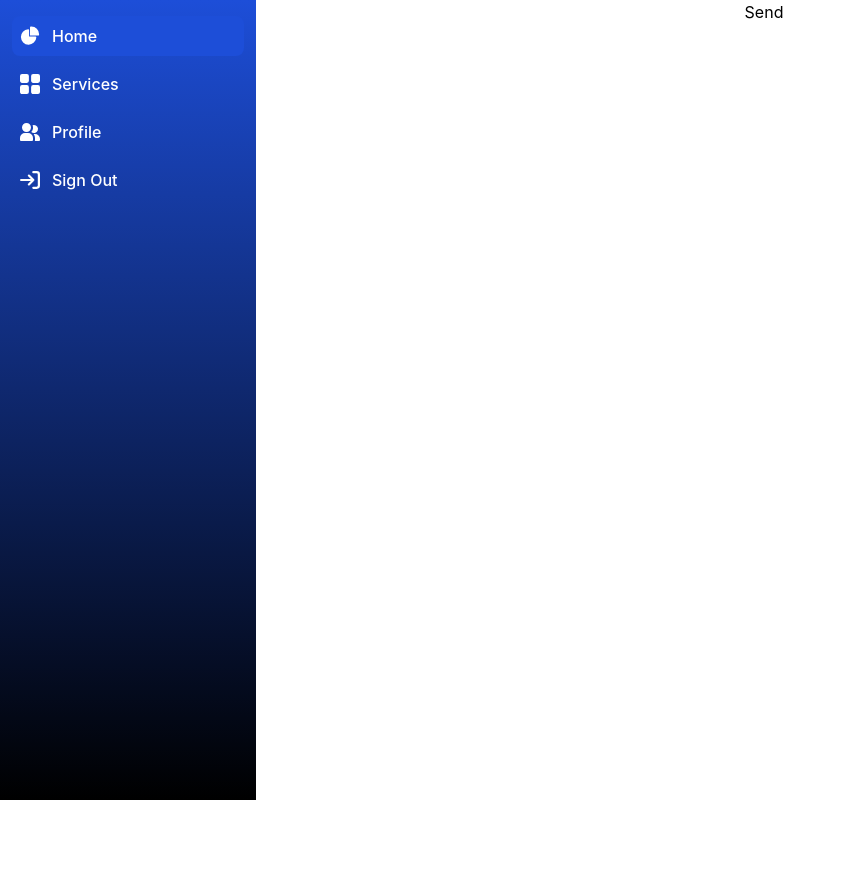
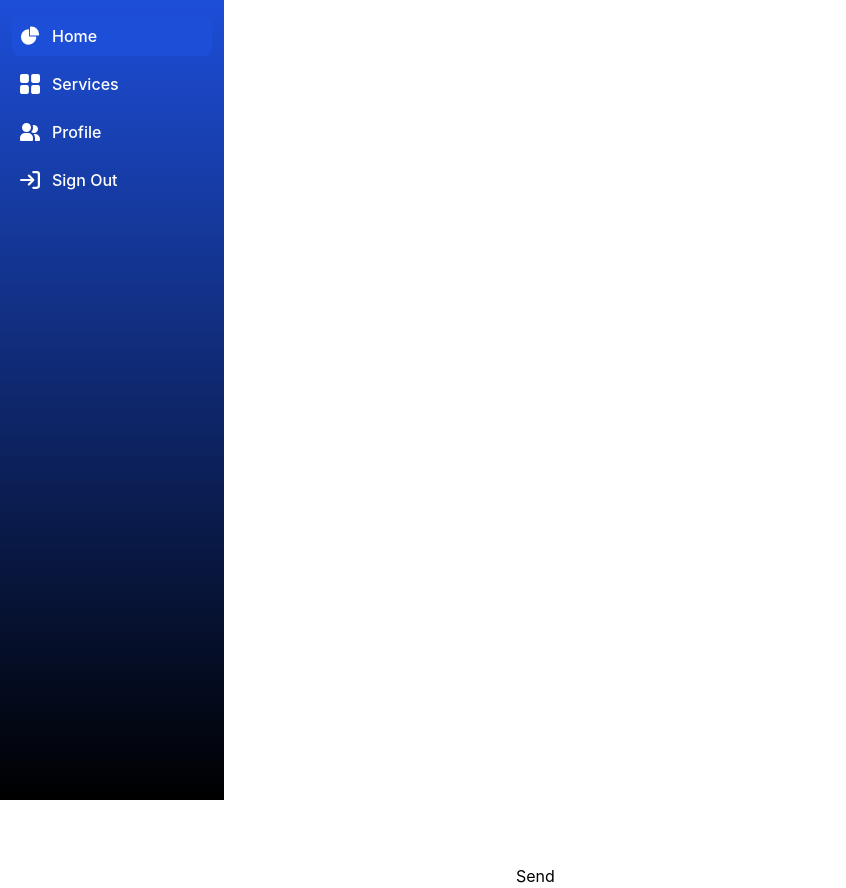
Before and after one commit to MaxVilaRuiz/Revinance---HackUPC-2025, a React (Create React App) app: page /dash/home_ in a window 1280 px wide. Shown: the whole page, without its empty margins (0-846 px from the left). Before the commit the page ends 800 px from the top, so only its background shows below. Built offline with nearby package versions, Linux system fonts and the light colour scheme.

Commit message:
Fix Dash/Home structure

```diff
--- a/src/pages/dash/Home_.jsx
+++ b/src/pages/dash/Home_.jsx
@@ -35,8 +35,8 @@ function Home_() {
 
 
   return (
-    <div>
-      <nav>
+    <div className="flex w-full h-screen justify-center">
+      <nav className="w-[17.5%] h-full">
         <button data-drawer-target="default-sidebar" data-drawer-toggle="default-sidebar" aria-controls="default-sidebar" type="button" class="inline-flex items-center p-2 mt-2 ms-3 text-sm text-gray-500 rounded-lg sm:hidden hover:bg-gray-100">
           <span class="sr-only">Open sidebar</span>
           <svg class="w-6 h-6" aria-hidden="true" fill="currentColor" viewBox="0 0 20 20" xmlns="http://www.w3.org/2000/svg">
@@ -44,7 +44,7 @@ function Home_() {
           </svg>
         </button>
 
-        <aside id="default-sidebar" class="fixed top-0 left-0 z-40 w-64 h-screen transition-transform -translate-x-full sm:translate-x-0" aria-label="Sidebar">
+        <aside id="default-sidebar" class="fixed top-0 left-0 z-40 w-[17.5%] h-screen transition-transform -translate-x-full sm:translate-x-0" aria-label="Sidebar">
           <div class="h-full px-3 py-4 overflow-y-auto bg-gradient-to-b from-blue-700 to-black">
             <ul class="space-y-2 font-medium">
               <li>
@@ -84,6 +84,11 @@ function Home_() {
           </div>
         </aside>
 
+        <div className="flex flex-col w-[75%] h-full mt-10 items-center px-10">
+
+        </div>
+
+
         <div className="flex justify-center">
         <div>
       <div>
```
